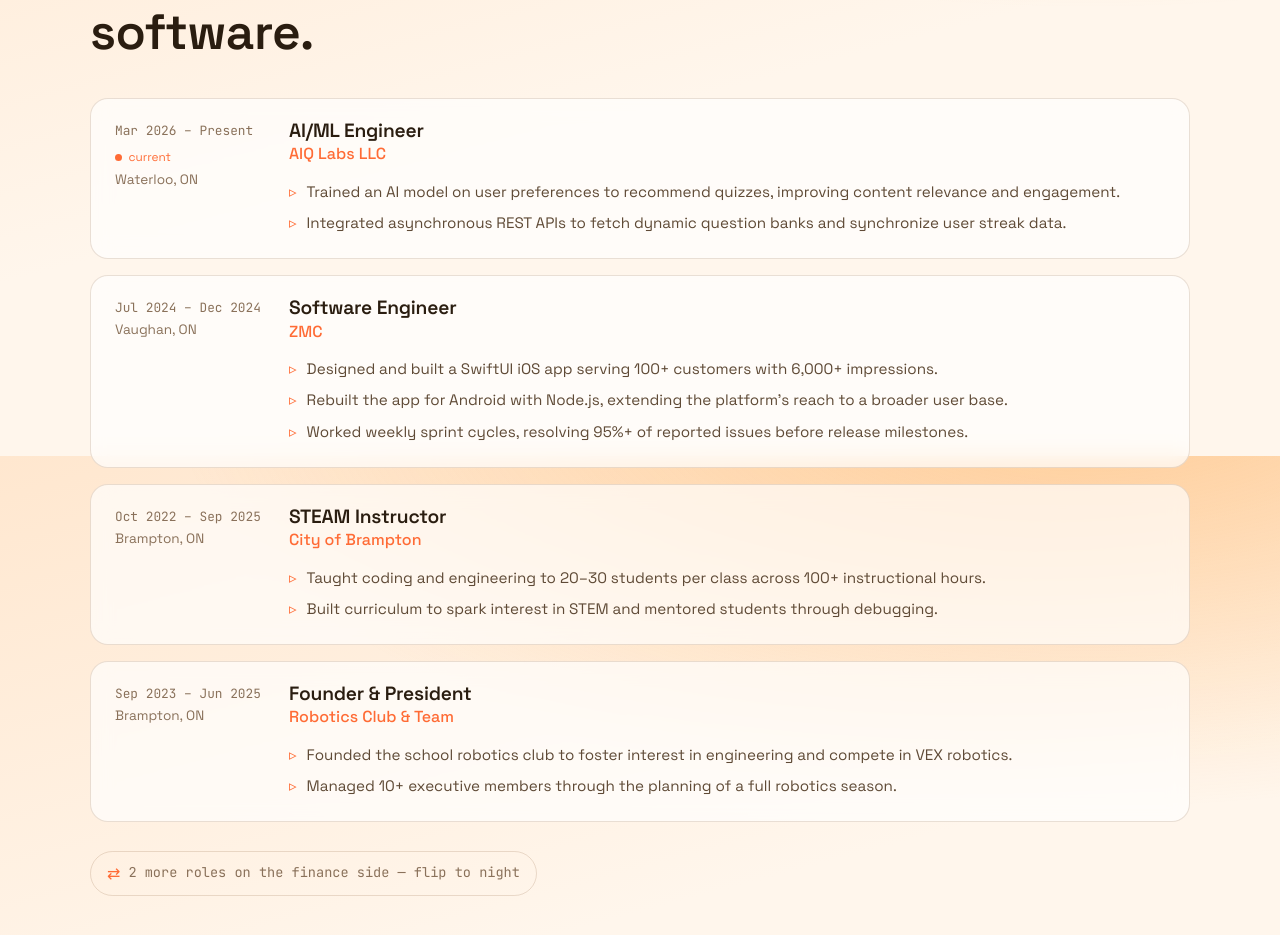
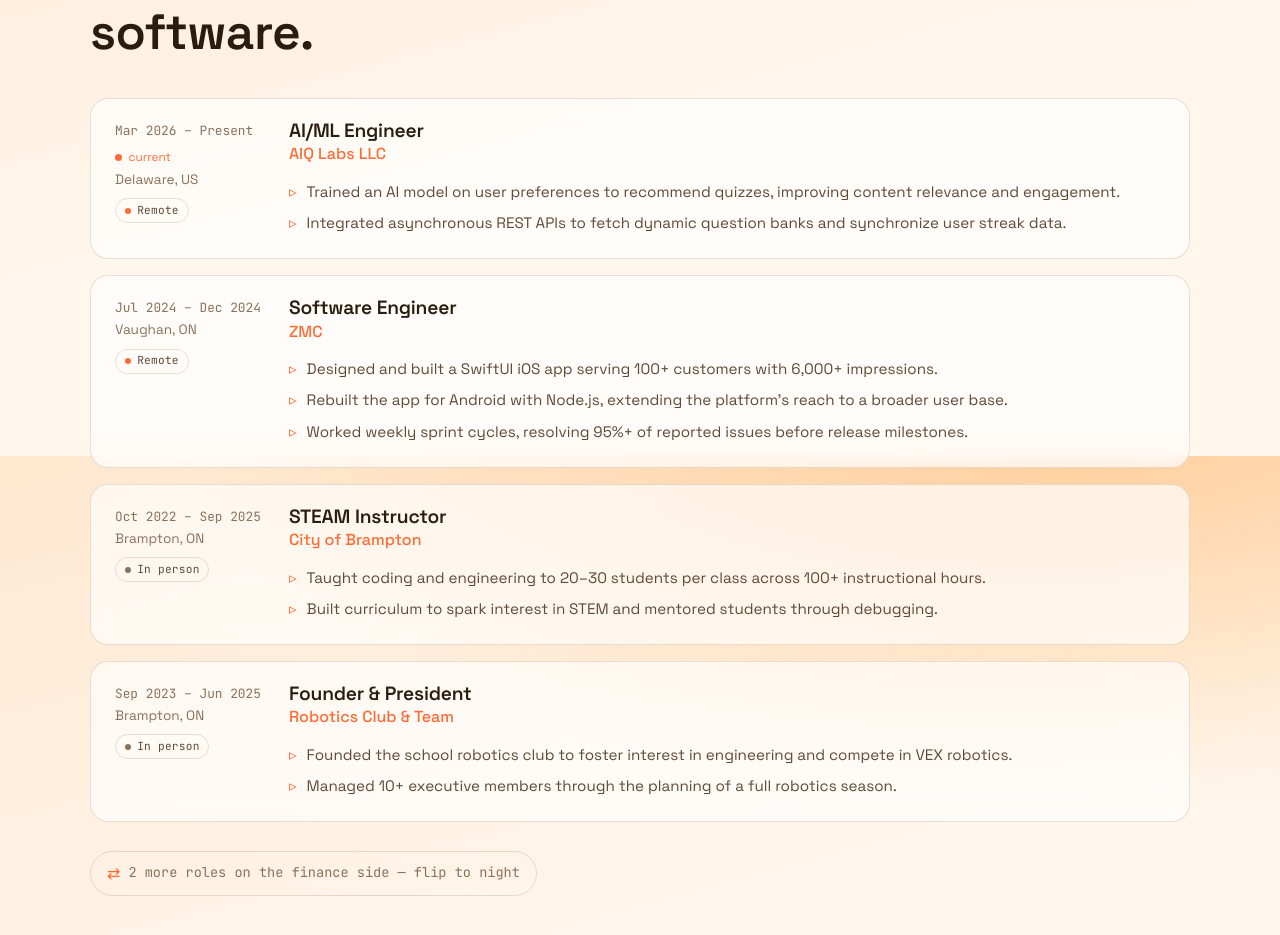
Before and after one commit to alexanderli07/website, a React (Vite) app: page / in a window 1280 px wide. Shown: the part 1944-2879 px from the top of the page. Built offline with nearby package versions, Linux system fonts and the light colour scheme.

Commit message:
experience update

```diff
--- a/src/components/Experience.tsx
+++ b/src/components/Experience.tsx
@@ -44,6 +44,11 @@ export function Experience() {
                 <div className="exp-period">{job.period}</div>
                 {job.current && <div className="exp-current">current</div>}
                 <div className="exp-loc">{job.location}</div>
+                {job.arrangement && (
+                  <div className="exp-arrangement" data-mode={job.arrangement}>
+                    {job.arrangement}
+                  </div>
+                )}
               </div>
               <div>
                 <h3 className="exp-role">{job.role}</h3>
--- a/src/data/content.ts
+++ b/src/data/content.ts
@@ -39,6 +39,8 @@ export interface Job {
   role: string;
   org: string;
   location: string;
+  /** Work arrangement — how the role was carried out, independent of company HQ. */
+  arrangement?: "In person" | "Hybrid" | "Remote";
   period: string;
   current?: boolean;
   bullets: string[];
@@ -89,6 +91,7 @@ export const experience: Job[] = [
     role: "Finance Developer",
     org: "Quintessence Wealth",
     location: "Toronto, ON",
+    arrangement: "Hybrid",
     period: "May 2026 – Present",
     current: true,
     world: "night",
@@ -101,6 +104,7 @@ export const experience: Job[] = [
     role: "President / VP of Information Technology",
     org: "JA Company Program",
     location: "Brampton, ON",
+    arrangement: "In person",
     period: "Oct 2021 – Jun 2025",
     world: "night",
     bullets: [
@@ -113,7 +117,8 @@ export const experience: Job[] = [
   {
     role: "AI/ML Engineer",
     org: "AIQ Labs LLC",
-    location: "Waterloo, ON",
+    location: "Delaware, US",
+    arrangement: "Remote",
     period: "Mar 2026 – Present",
     current: true,
     world: "day",
@@ -126,6 +131,7 @@ export const experience: Job[] = [
     role: "Software Engineer",
     org: "ZMC",
     location: "Vaughan, ON",
+    arrangement: "Remote",
     period: "Jul 2024 – Dec 2024",
     world: "day",
     bullets: [
@@ -138,6 +144,7 @@ export const experience: Job[] = [
     role: "STEAM Instructor",
     org: "City of Brampton",
     location: "Brampton, ON",
+    arrangement: "In person",
     period: "Oct 2022 – Sep 2025",
     world: "day",
     bullets: [
@@ -149,6 +156,7 @@ export const experience: Job[] = [
     role: "Founder & President",
     org: "Robotics Club & Team",
     location: "Brampton, ON",
+    arrangement: "In person",
     period: "Sep 2023 – Jun 2025",
     world: "day",
     bullets: [
--- a/src/styles/global.css
+++ b/src/styles/global.css
@@ -439,6 +439,18 @@ body[data-modal-open] .nav { opacity: 0; transform: translateY(-110%); pointer-e
 .exp-role { font-family: var(--font-head); font-size: 1.2rem; }
 .exp-org { color: var(--accent); font-weight: 500; }
 .exp-loc { color: var(--muted); font-size: 0.85rem; }
+.exp-arrangement {
+  display: inline-flex; align-items: center; gap: 0.4rem; margin-top: 0.5rem;
+  font-family: var(--font-mono); font-size: 0.7rem; letter-spacing: 0.02em;
+  color: var(--text-soft); border: 1px solid var(--border); border-radius: 999px;
+  padding: 0.16rem 0.55rem;
+}
+.exp-arrangement::before {
+  content: ""; width: 6px; height: 6px; border-radius: 50%; background: var(--muted);
+}
+.exp-arrangement[data-mode="Remote"]::before { background: var(--accent); }
+.exp-arrangement[data-mode="Hybrid"]::before { background: color-mix(in srgb, var(--accent) 55%, #f5a623); }
+.exp-arrangement[data-mode="In person"]::before { background: var(--muted); }
 .exp-bullets { margin-top: 0.8rem; display: flex; flex-direction: column; gap: 0.45rem; }
 .exp-bullets li { color: var(--text-soft); font-size: 0.95rem; padding-left: 1.1rem; position: relative; }
 .exp-bullets li::before { content: "▹"; position: absolute; left: 0; color: var(--accent); }
```
